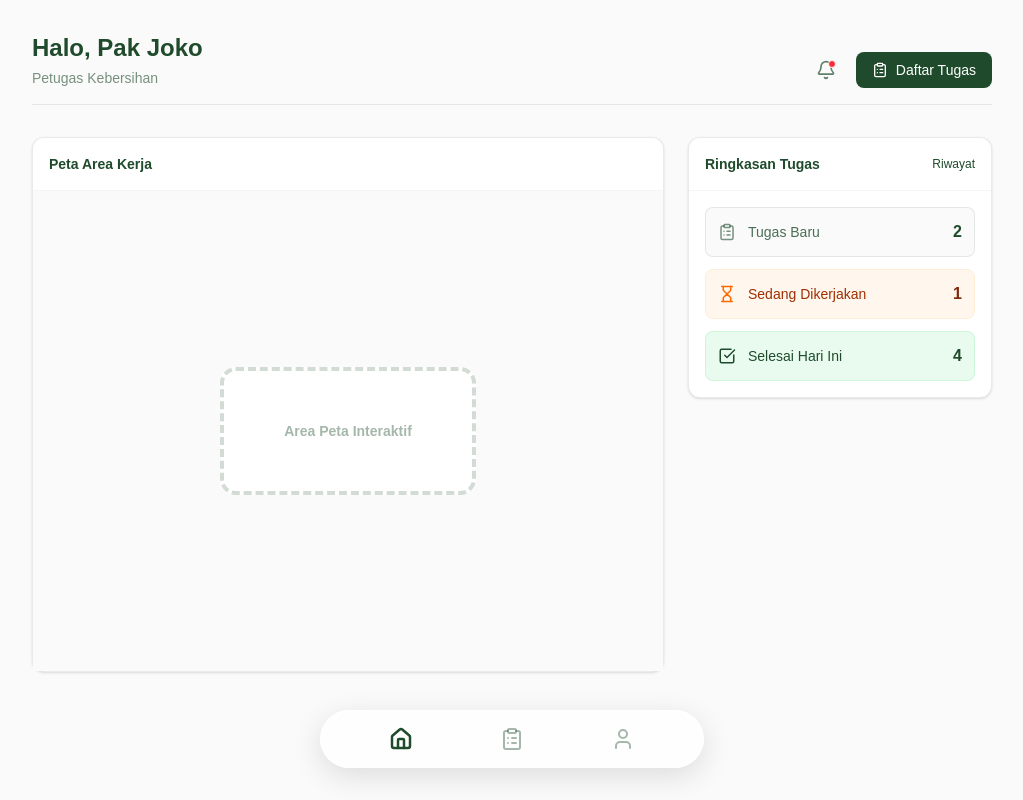
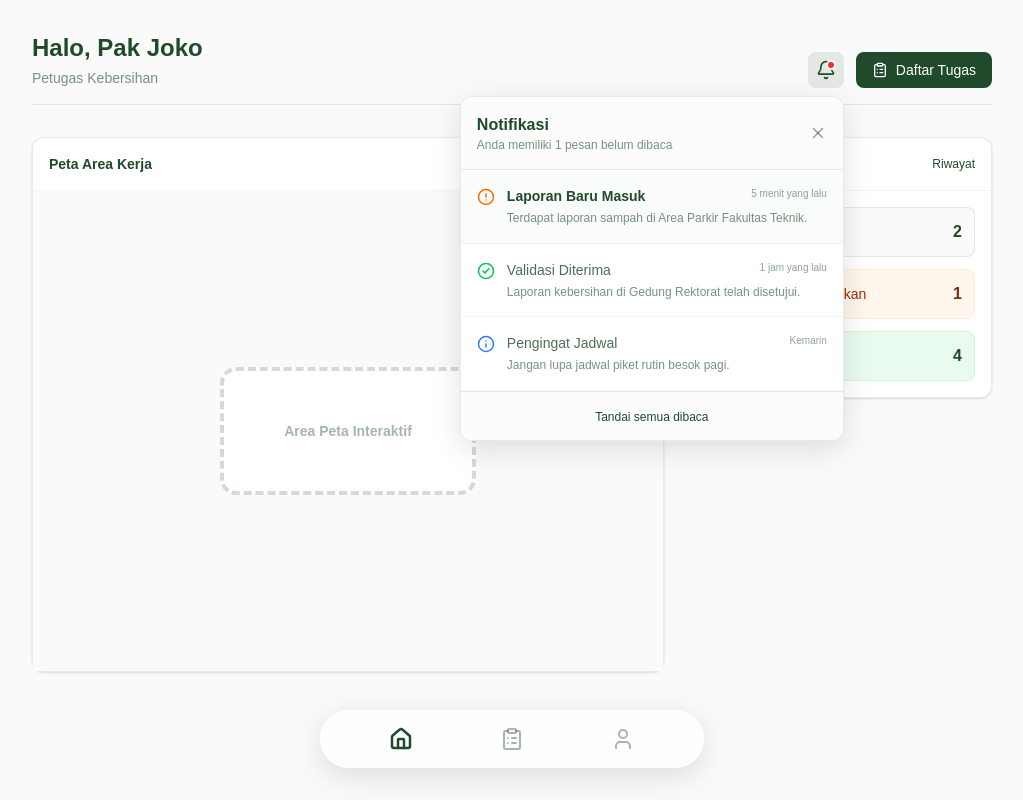
Before and after one commit to diL-duL/SIBERSIH, a Next.js app: page /staff in a window 1280 px wide. Both pictures are taken after a click on the button 953 px from the left and 70 px from the top of the page. Shown: the whole page, without its empty margins (128-1151 px from the left). Built offline with nearby package versions, Linux system fonts and the light colour scheme.

Commit message:
buat notifikasi

```diff
--- a/app/executive/page.tsx
+++ b/app/executive/page.tsx
@@ -1,5 +1,6 @@
 import Link from "next/link";
-import { Bell, CheckSquare, Hourglass, CheckCircle, XCircle } from "lucide-react";
+import { CheckSquare, Hourglass, CheckCircle, XCircle } from "lucide-react";
+import NotificationMenu from "@/components/NotificationMenu";
 
 export default function PimpinanDashboard() {
     return (
@@ -11,10 +12,7 @@ export default function PimpinanDashboard() {
                     <p className="text-sm text-sibersih-primary/60 mt-1">Pimpinan / Executive</p>
                 </div>
                 <div className="flex items-center gap-3">
-                    <button className="p-2 text-sibersih-primary/70 hover:bg-sibersih-primary/10 rounded-lg relative transition-colors">
-                        <Bell size={20} />
-                        <span className="absolute top-2 right-2 w-2 h-2 bg-red-500 rounded-full border border-sibersih-bg"></span>
-                    </button>
+                    <NotificationMenu />
                     <Link href="/executive/validations" className="hidden sm:flex items-center gap-2 bg-sibersih-primary text-white px-4 py-2 rounded-lg font-medium text-sm hover:bg-sibersih-primary/90 transition">
                         <CheckCircle size={16} /> Validasi Laporan
                     </Link>
--- a/app/reporter/page.tsx
+++ b/app/reporter/page.tsx
@@ -1,5 +1,6 @@
 import Link from "next/link";
-import { Bell, CheckSquare, Hourglass, Megaphone, Plus } from "lucide-react";
+import { CheckSquare, Hourglass, Megaphone, Plus } from "lucide-react";
+import NotificationMenu from "@/components/NotificationMenu";
 
 export default function PelaporDashboard() {
     return (
@@ -11,10 +12,7 @@ export default function PelaporDashboard() {
                     <p className="text-sm text-sibersih-primary/60 mt-1">Civitas Akademik</p>
                 </div>
                 <div className="flex items-center gap-3">
-                    <button className="p-2 text-sibersih-primary/70 hover:bg-sibersih-primary/10 rounded-lg relative transition-colors">
-                        <Bell size={20} />
-                        <span className="absolute top-2 right-2 w-2 h-2 bg-red-500 rounded-full border border-sibersih-bg"></span>
-                    </button>
+                    <NotificationMenu />
                     <Link href="/reporter/report" className="hidden sm:flex items-center gap-2 bg-sibersih-primary text-white px-4 py-2 rounded-lg font-medium text-sm hover:bg-sibersih-primary/90 transition">
                         <Plus size={16} /> Buat Laporan
                     </Link>
--- a/app/staff/page.tsx
+++ b/app/staff/page.tsx
@@ -1,5 +1,6 @@
 import Link from "next/link";
-import { Bell, CheckSquare, Hourglass, ClipboardList } from "lucide-react";
+import { CheckSquare, Hourglass, ClipboardList } from "lucide-react";
+import NotificationMenu from "@/components/NotificationMenu";
 
 export default function PetugasDashboard() {
     return (
@@ -11,10 +12,7 @@ export default function PetugasDashboard() {
                     <p className="text-sm text-sibersih-primary/60 mt-1">Petugas Kebersihan</p>
                 </div>
                 <div className="flex items-center gap-3">
-                    <button className="p-2 text-sibersih-primary/70 hover:bg-sibersih-primary/10 rounded-lg relative transition-colors">
-                        <Bell size={20} />
-                        <span className="absolute top-2 right-2 w-2 h-2 bg-red-500 rounded-full border border-sibersih-bg"></span>
-                    </button>
+                    <NotificationMenu />
                     <Link href="/staff/tasks" className="hidden sm:flex items-center gap-2 bg-sibersih-primary text-white px-4 py-2 rounded-lg font-medium text-sm hover:bg-sibersih-primary/90 transition">
                         <ClipboardList size={16} /> Daftar Tugas
                     </Link>
--- /dev/null
+++ b/components/NotificationMenu.tsx
@@ -0,0 +1,125 @@
+"use client";
+
+import { useState, useRef, useEffect } from "react";
+import { Bell, CheckCircle2, AlertCircle, Info, X } from "lucide-react";
+
+export default function NotificationMenu() {
+    const [isOpen, setIsOpen] = useState(false);
+    const menuRef = useRef<HTMLDivElement>(null);
+
+    // Sample notifications
+    const notifications = [
+        {
+            id: 1,
+            title: "Laporan Baru Masuk",
+            message: "Terdapat laporan sampah di Area Parkir Fakultas Teknik.",
+            time: "5 menit yang lalu",
+            type: "alert",
+            isRead: false,
+        },
+        {
+            id: 2,
+            title: "Validasi Diterima",
+            message: "Laporan kebersihan di Gedung Rektorat telah disetujui.",
+            time: "1 jam yang lalu",
+            type: "success",
+            isRead: true,
+        },
+        {
+            id: 3,
+            title: "Pengingat Jadwal",
+            message: "Jangan lupa jadwal piket rutin besok pagi.",
+            time: "Kemarin",
+            type: "info",
+            isRead: true,
+        }
+    ];
+
+    // Handle click outside to close
+    useEffect(() => {
+        function handleClickOutside(event: MouseEvent) {
+            if (menuRef.current && !menuRef.current.contains(event.target as Node)) {
+                setIsOpen(false);
+            }
+        }
+        document.addEventListener("mousedown", handleClickOutside);
+        return () => document.removeEventListener("mousedown", handleClickOutside);
+    }, []);
+
+    const unreadCount = notifications.filter(n => !n.isRead).length;
+
+    const getIcon = (type: string) => {
+        switch (type) {
+            case "success": return <CheckCircle2 size={18} className="text-green-500" />;
+            case "alert": return <AlertCircle size={18} className="text-orange-500" />;
+            case "info":
+            default: return <Info size={18} className="text-blue-500" />;
+        }
+    };
+
+    return (
+        <div className="relative" ref={menuRef}>
+            <button
+                onClick={() => setIsOpen(!isOpen)}
+                className={`p-2 rounded-lg relative transition-colors ${isOpen ? "bg-sibersih-primary/10 text-sibersih-primary" : "text-sibersih-primary/70 hover:bg-sibersih-primary/10"}`}
+            >
+                <Bell size={20} />
+                {unreadCount > 0 && (
+                    <span className="absolute top-2 right-2 w-2.5 h-2.5 bg-red-500 rounded-full border-2 border-sibersih-bg"></span>
+                )}
+            </button>
+
+            {isOpen && (
+                <div className="absolute right-0 mt-2 w-80 sm:w-96 bg-white rounded-xl shadow-[0_8px_30px_rgb(0,0,0,0.12)] border border-sibersih-primary/10 overflow-hidden z-50 animate-in fade-in slide-in-from-top-2 duration-200">
+                    <div className="p-4 border-b border-sibersih-primary/10 flex justify-between items-center bg-sibersih-bg/50">
+                        <div>
+                            <h3 className="font-semibold text-sibersih-primary">Notifikasi</h3>
+                            <p className="text-xs text-sibersih-primary/60">Anda memiliki {unreadCount} pesan belum dibaca</p>
+                        </div>
+                        <button onClick={() => setIsOpen(false)} className="text-sibersih-primary/50 hover:text-sibersih-primary transition-colors">
+                            <X size={18} />
+                        </button>
+                    </div>
+
+                    <div className="max-h-[360px] overflow-y-auto">
+                        {notifications.length > 0 ? (
+                            <div className="flex flex-col">
+                                {notifications.map((notif) => (
+                                    <div key={notif.id} className={`p-4 border-b border-sibersih-primary/5 hover:bg-sibersih-primary/5 transition-colors flex gap-3 ${!notif.isRead ? 'bg-sibersih-primary/[0.02]' : ''}`}>
+                                        <div className="mt-0.5 shrink-0">
+                                            {getIcon(notif.type)}
+                                        </div>
+                                        <div className="flex-1">
+                                            <div className="flex justify-between items-start mb-1 gap-2">
+                                                <h4 className={`text-sm ${!notif.isRead ? 'font-semibold text-sibersih-primary' : 'font-medium text-sibersih-primary/80'}`}>
+                                                    {notif.title}
+                                                </h4>
+                                                <span className="text-[10px] text-sibersih-primary/50 shrink-0 whitespace-nowrap">{notif.time}</span>
+                                            </div>
+                                            <p className="text-xs text-sibersih-primary/60 leading-snug">
+                                                {notif.message}
+                                            </p>
+                                        </div>
+                                    </div>
+                                ))}
+                            </div>
+                        ) : (
+                            <div className="p-8 text-center flex flex-col items-center justify-center text-sibersih-primary/50">
+                                <Bell size={32} className="mb-2 opacity-20" />
+                                <p className="text-sm">Belum ada notifikasi</p>
+                            </div>
+                        )}
+                    </div>
+
+                    {notifications.length > 0 && (
+                        <div className="p-3 border-t border-sibersih-primary/10 bg-sibersih-bg/50 text-center">
+                            <button className="text-xs font-medium text-sibersih-primary hover:underline">
+                                Tandai semua dibaca
+                            </button>
+                        </div>
+                    )}
+                </div>
+            )}
+        </div>
+    );
+}
```
